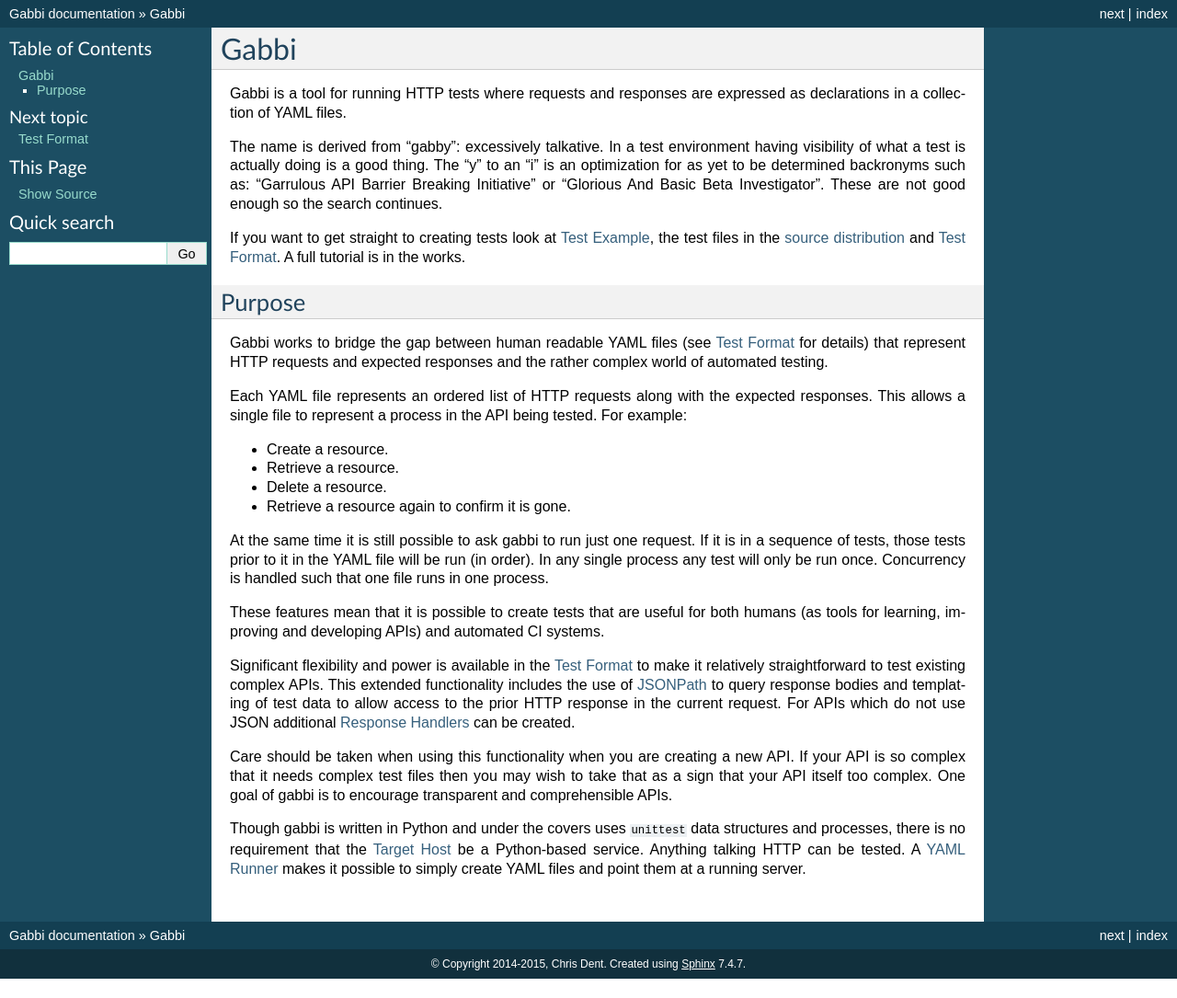
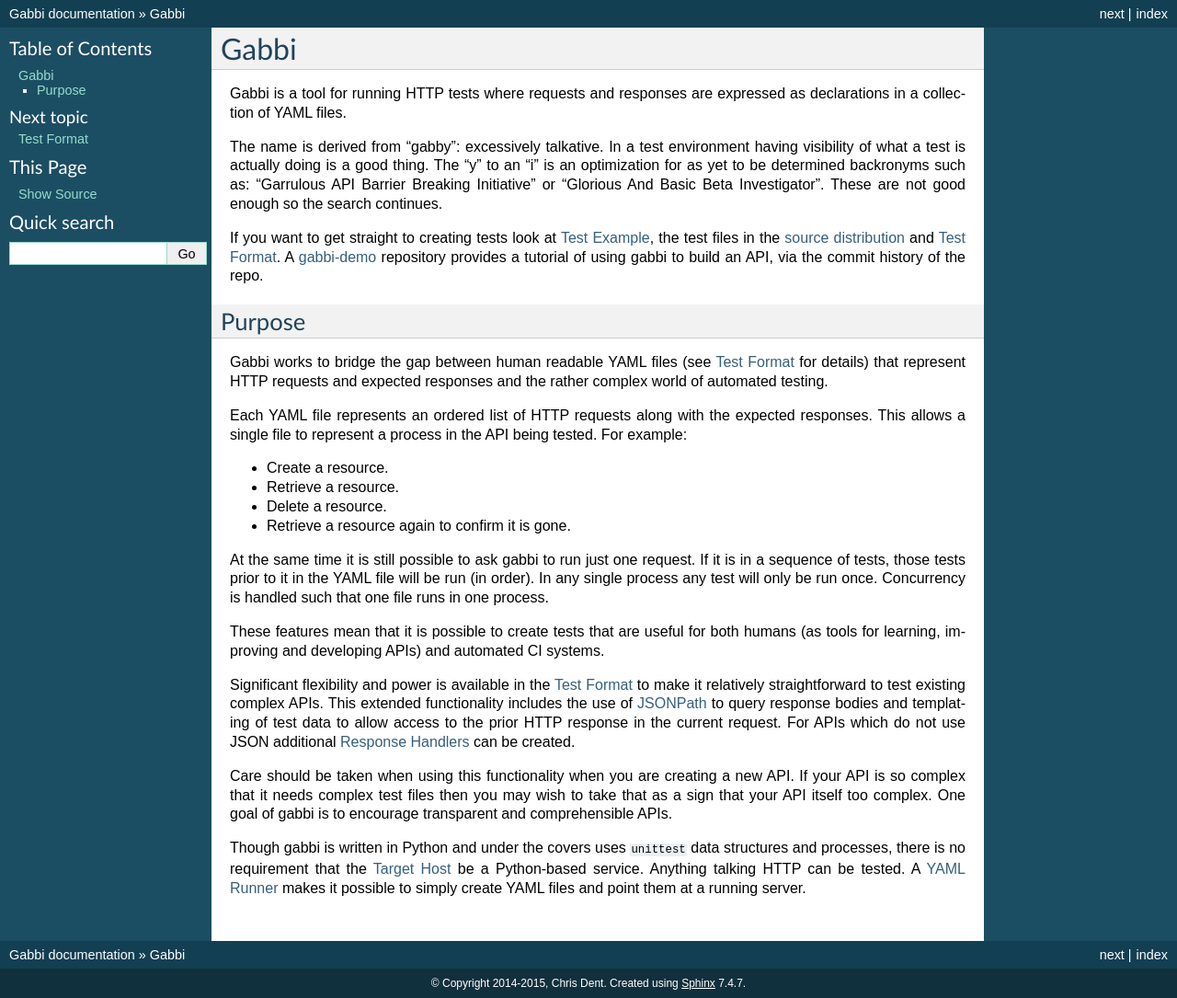
Before and after one commit to cdent/gabbi, a Sphinx documentation site: the page built from docs/source/index.rst, in a window 1280 px wide. Shown: the whole page at 92% size. Built offline with Sphinx 7.4.7, drawn with Linux system fonts in a browser that asks for light colours; before the commit the page ends 1064 px from its top, so only the background shows below that.

Commit message:
Add links to gabbi-demo
From both the README and the front page of the docs.

```diff
--- a/README.rst
+++ b/README.rst
@@ -15,7 +15,12 @@
 formats. It is actively tested with Python 2.7, 3.4 and pypy and
 pypy3.
 
+There is a `gabbi-demo`_ repository which provides a tutorial via
+its commit history. The demo builds a simple API using gabbi to
+facilitate test driven development.
+
 .. _docs: http://gabbi.readthedocs.org/
+.. _gabbi-demo: https://github.com/cdent/gabbi-demo
 
 Purpose
 -------
--- a/docs/source/index.rst
+++ b/docs/source/index.rst
@@ -30,9 +30,11 @@
 
 If you want to get straight to creating tests look at
 :doc:`example`, the test files in the `source distribution`_
-and :doc:`format`. A full tutorial is in the works.
+and :doc:`format`. A `gabbi-demo`_ repository provides a tutorial
+of using gabbi to build an API, via the commit history of the repo.
 
 .. _source distribution: https://github.com/cdent/gabbi
+.. _gabbi-demo: https://github.com/cdent/gabbi-demo
 
 Purpose
 -------
```
